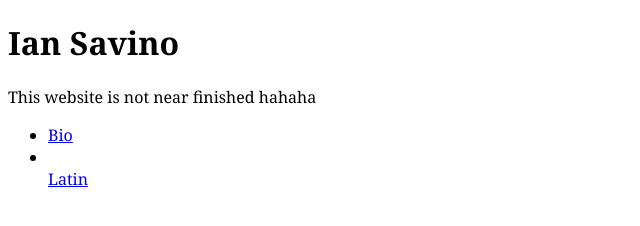
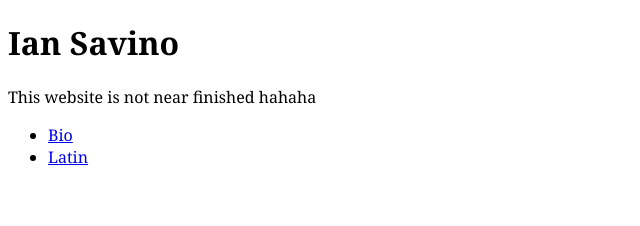
Before and after one commit to Isoleucine1202/mysite1, a plain HTML site: page index.html in a window 1280 px wide. Shown: the whole page, without its empty margins (0-640 px from the left). Drawn offline with Linux system fonts and the light colour scheme.

Commit message:
Update index.html

```diff
--- a/index.html
+++ b/index.html
@@ -19,7 +19,7 @@
         </section>
         <ul>
             <li><a href="bio.html">Bio</a></li>
-            <li></li><a href="latin.html">Latin</a></li>
+            <li><a href="latin.html">Latin</a></li>
         </ul>
     </body>
 </html>
```
